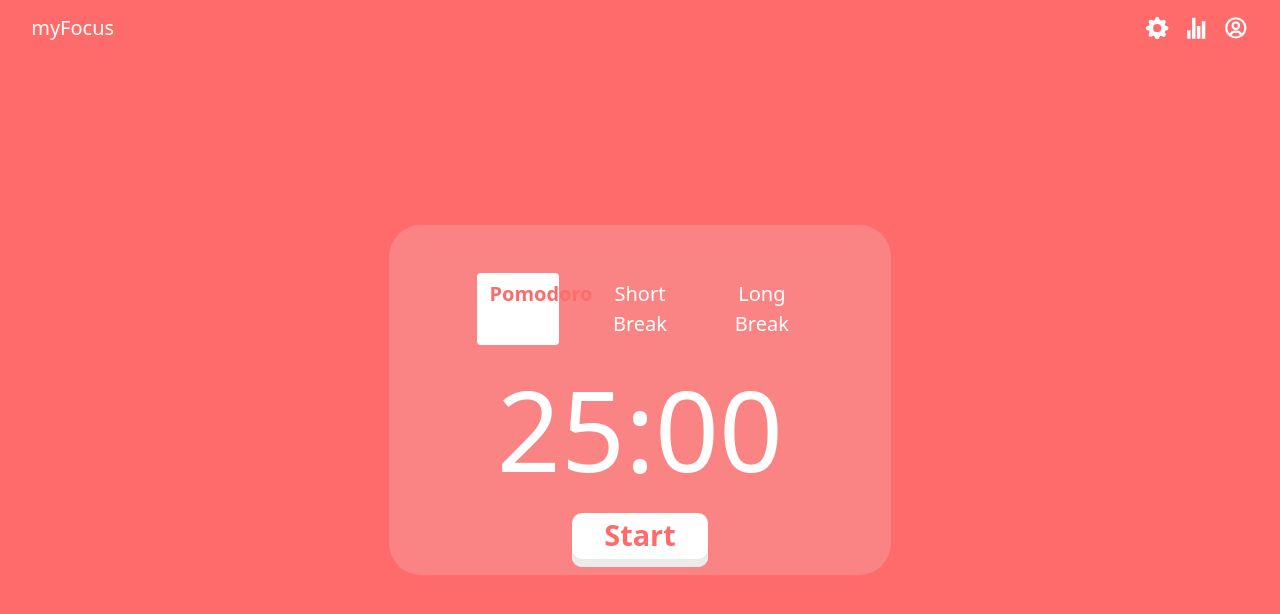
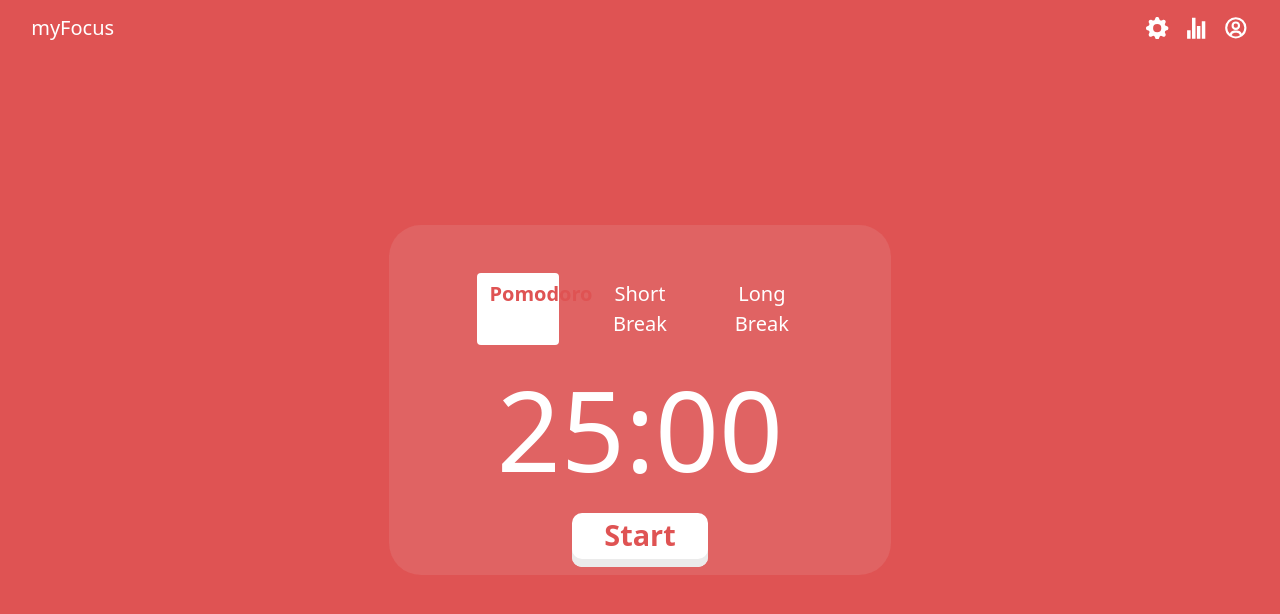
Before and after one commit to crisci/myFocus, a React (Create React App) app: page / in a window 1280 px wide. Shown: the top 614 px of the page. Built offline with nearby package versions, Linux system fonts and the light colour scheme.

Commit message:
readme and red color update

```diff
--- a/src/Focus.js
+++ b/src/Focus.js
@@ -10,7 +10,7 @@ function Focus(props) {
     const [pomodoro, setPomodoro] = useState(25); // eslint-disable-line no-unused-vars
     const [shortBreak, setShortBreak] = useState(5); // eslint-disable-line no-unused-vars
     const [longBreak, setLongBreak] = useState(10); // eslint-disable-line no-unused-vars
-    const [timer, setTimer] = useState({color: "#FF6B6B", timer: pomodoro * 60, type: "pomodoro"}); //seconds
+    const [timer, setTimer] = useState({color: "#DF5353", timer: pomodoro * 60, type: "pomodoro"}); //seconds
     const [counter, setCounter] = useState(0);
     const [status, setStatus] = useState(false); //false=stopped true=on going
     const [timerInterval, setTimerInterval] = useState();
@@ -33,8 +33,8 @@ function Focus(props) {
         setCounter(counter + 1);
         console.log(counter);
         if (counter % 2 === 1) {
-            setTimer({color: "#FF6B6B", timer: pomodoro * 60, type: "pomodoro"});
-            root.style.setProperty('--background-color', "#FF6B6B");
+            setTimer({color: "#DF5353", timer: pomodoro * 60, type: "pomodoro"});
+            root.style.setProperty('--background-color', "#DF5353");
         } else {
             if (counter % 6 === 0 && counter !== 0) {
                 setTimer({color: "#4D96FF", timer: longBreak*60, type: "longBreak"})
@@ -71,8 +71,8 @@ function Focus(props) {
                 break;
 
             default:
-                setTimer({color: "#FF6B6B", timer: type*60, type: "pomodoro"});
-                root.style.setProperty('--background-color', "#FF6B6B");
+                setTimer({color: "#DF5353", timer: type*60, type: "pomodoro"});
+                root.style.setProperty('--background-color', "#DF5353");
                 break;
 
                 }
--- a/src/focus.css
+++ b/src/focus.css
@@ -1,5 +1,5 @@
 :root {
-  --background-color: #ff6b6b;
+  --background-color: #df5353;
 }
 
 .mybutton {
@@ -9,7 +9,7 @@
 }
 
 .focus-card {
-  background-color: rgba(230, 230, 230, 0.2);
+  background-color: rgba(236, 233, 233, 0.103);
   border-radius: 2rem;
   max-width: 40%;
   height: 350px;
@@ -27,6 +27,7 @@
   font-size: 1.8rem;
   font-weight: 600;
   border-radius: 10px;
+  cursor: pointer;
 }
 
 .btn:hover {
```
Also changed, not shown: img/pomodoro.png (added), 1 other file (tests, documents, lock files or other folders).
